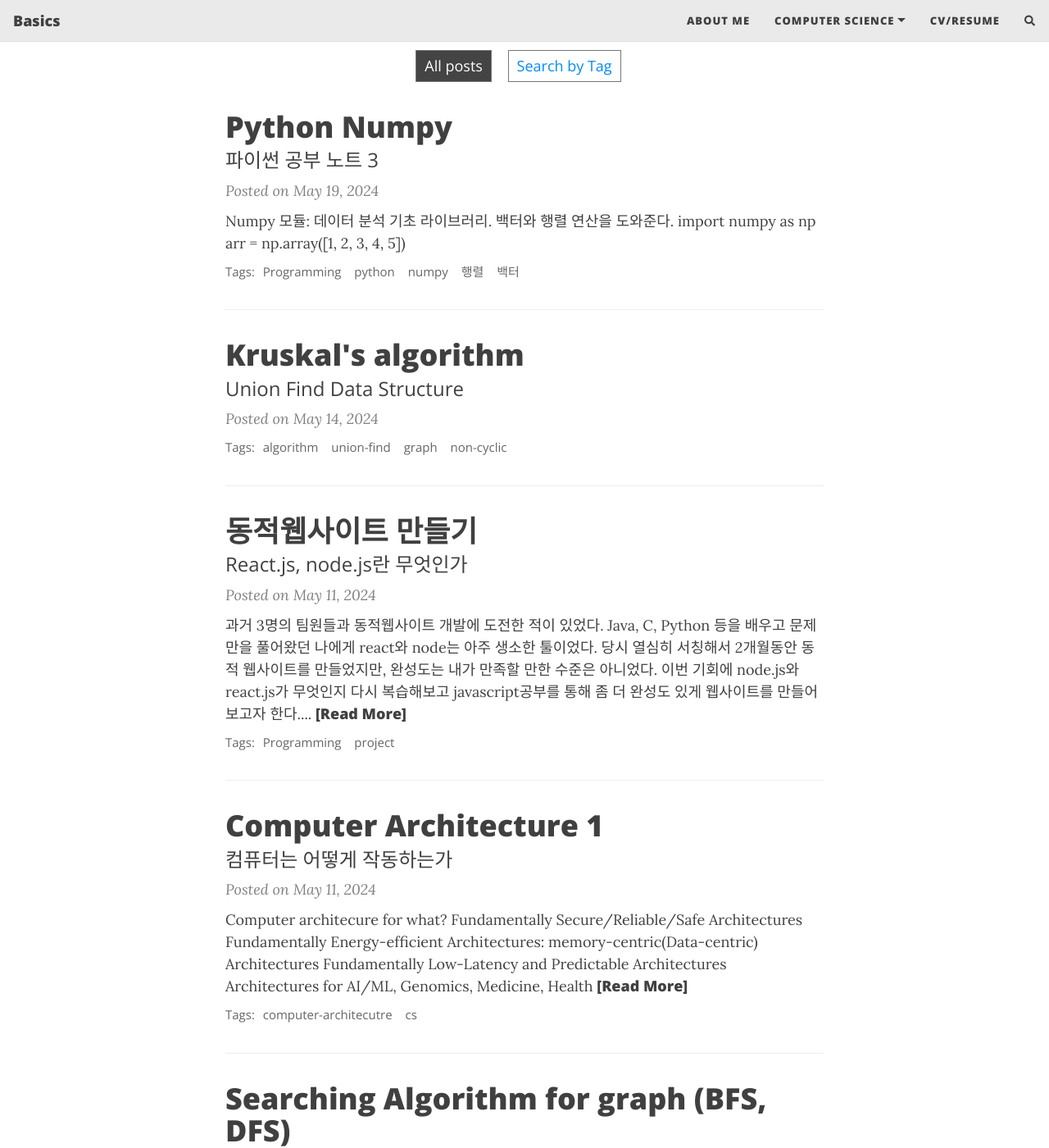
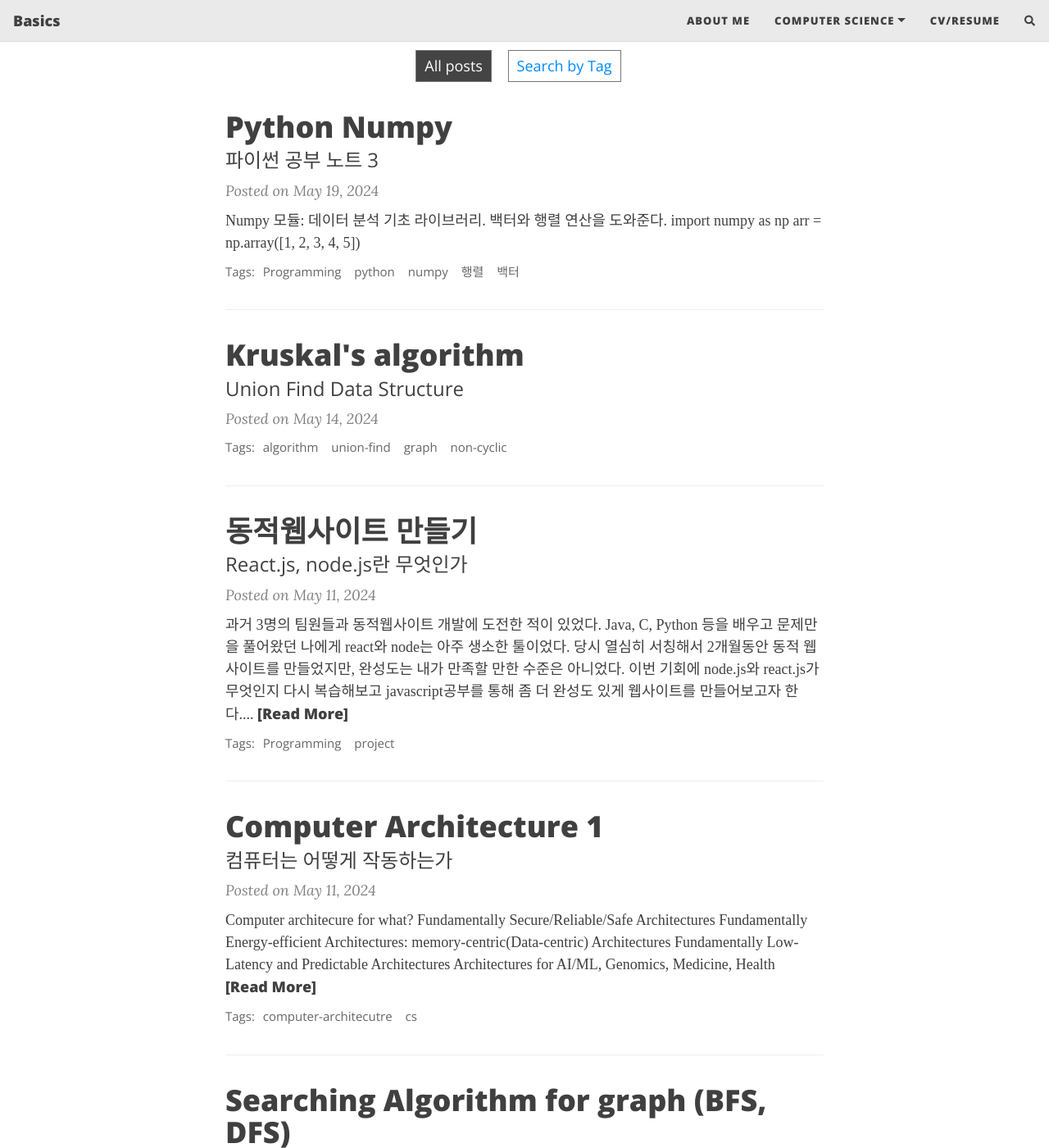
Before and after one commit to dangalee/dangalee.github.io, a Jekyll site: the page built from index.html, in a window 1280 px wide and 1400 px high, scrolled down 283 px. Shown: the whole window at 82% size. Built offline with Jekyll 4.4.1, drawn with Linux system fonts in a browser that asks for light colours; nearby versions of some CDN libraries; some web fonts are replaced; the list of posts is cut into pages by our own code; comment, search, counter and statistics services are not loaded.

Commit message:
font change_ suit-regular

```diff
--- a/assets/css/beautifuljekyll.css
+++ b/assets/css/beautifuljekyll.css
@@ -4,6 +4,12 @@ layout: null
 
 @import url("pygment_highlights.css");
 
+@font-face {
+  font-family: 'SUITE-Regular';
+  src: url('https://cdn.jsdelivr.net/gh/projectnoonnu/noonfonts_2304-2@1.0/SUITE-Regular.woff2') format('woff2');
+  font-weight: 400;
+  font-style: normal;
+}
 /* --- General --- */
 
 html {
@@ -11,7 +17,7 @@ html {
 }
 
 body {
-  font-family: 'Lora', 'Times New Roman', serif;
+  font-family: 'SUITE-Regular';
   font-size: 1.125rem;
   color: {{ site.text-col | default: "#404040" }};
   position: relative;
```
